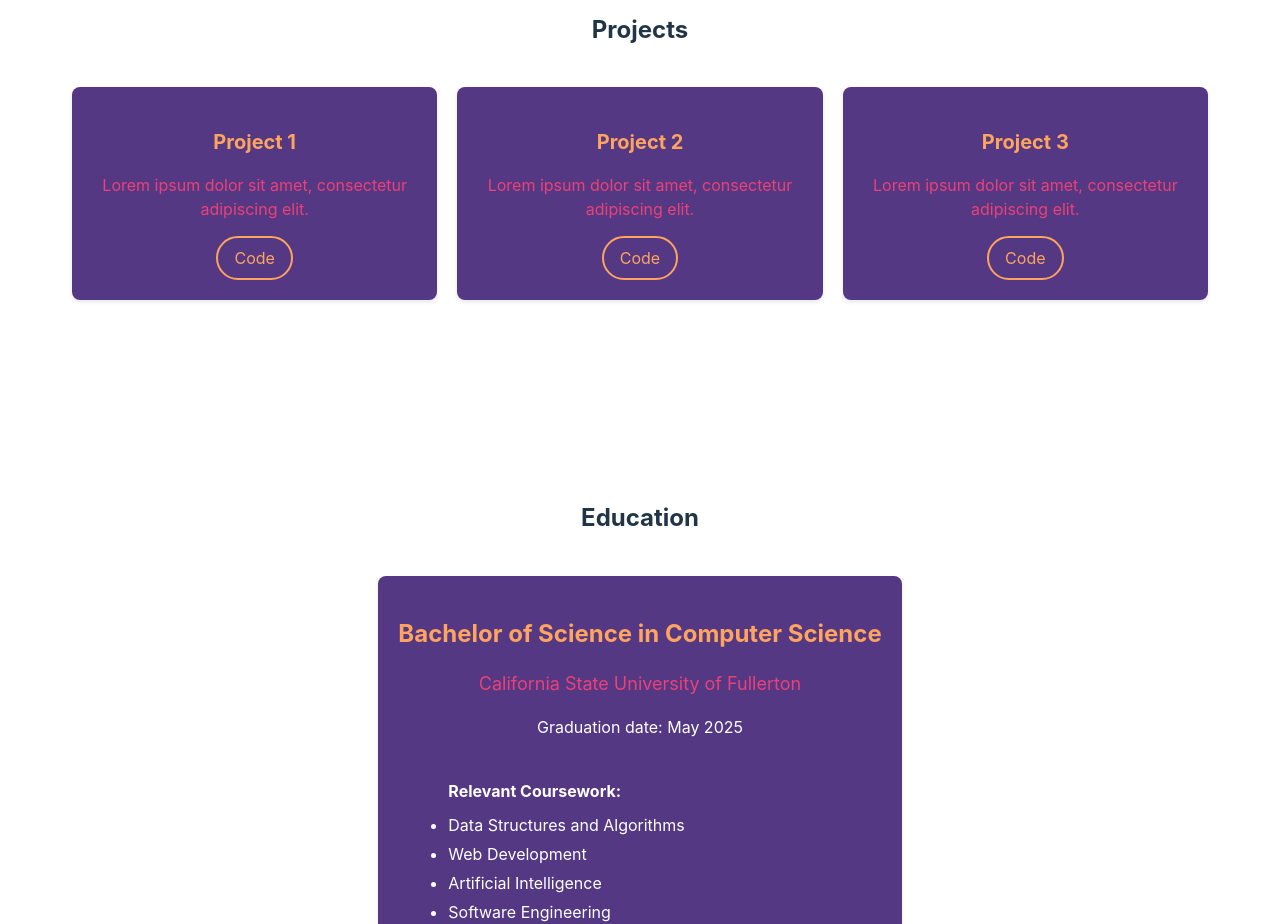
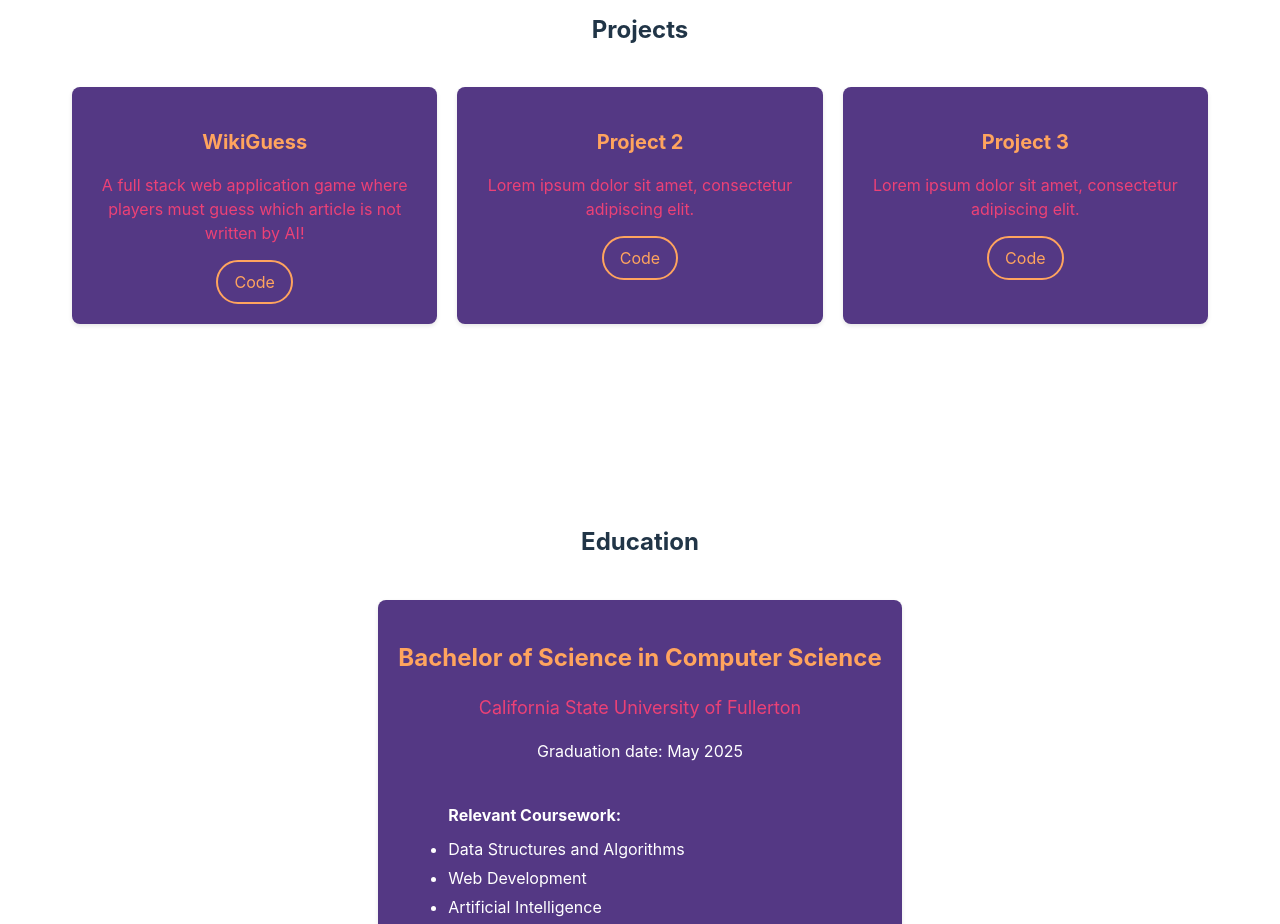
Before and after one commit to darrenxychen/portfolio-website-react, a React (Vite) app: page / in a window 1280 px wide. Shown: the part 1160-2084 px from the top of the page. Built offline with nearby package versions, Linux system fonts and the light colour scheme.

Commit message:
updated project 1

```diff
--- a/src/components/Projects.jsx
+++ b/src/components/Projects.jsx
@@ -4,11 +4,11 @@ import './Projects.css';
 function Projects() {
   return (
     <div className="projects-container">
-      <a href="https://www.project1.com" target="_blank" rel="noopener noreferrer" className="project">
-        <h3>Project 1</h3>
-        <p>Lorem ipsum dolor sit amet, consectetur adipiscing elit.</p>
+      <a href="https://fullyhacks-test.onrender.com/" target="_blank" rel="noopener noreferrer" className="project">
+        <h3>WikiGuess</h3>
+        <p>A full stack web application game where players must guess which article is not written by AI!</p>
         <div className="project-links">
-          <a href="https://github.com" target="_blank" rel="noopener noreferrer">Code</a>
+          <a href="https://github.com/ADHFMZ7/WikiGuess" target="_blank" rel="noopener noreferrer">Code</a>
         </div>
       </a>
 
```
